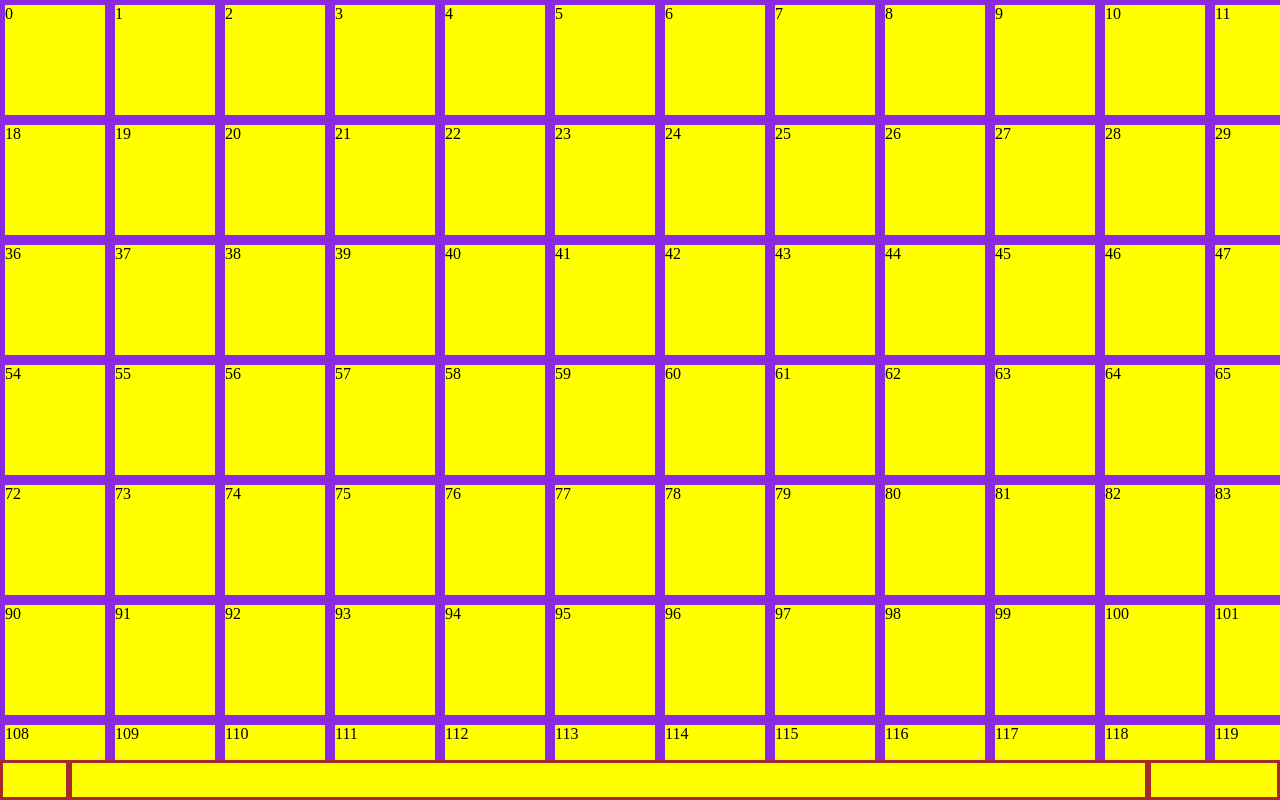
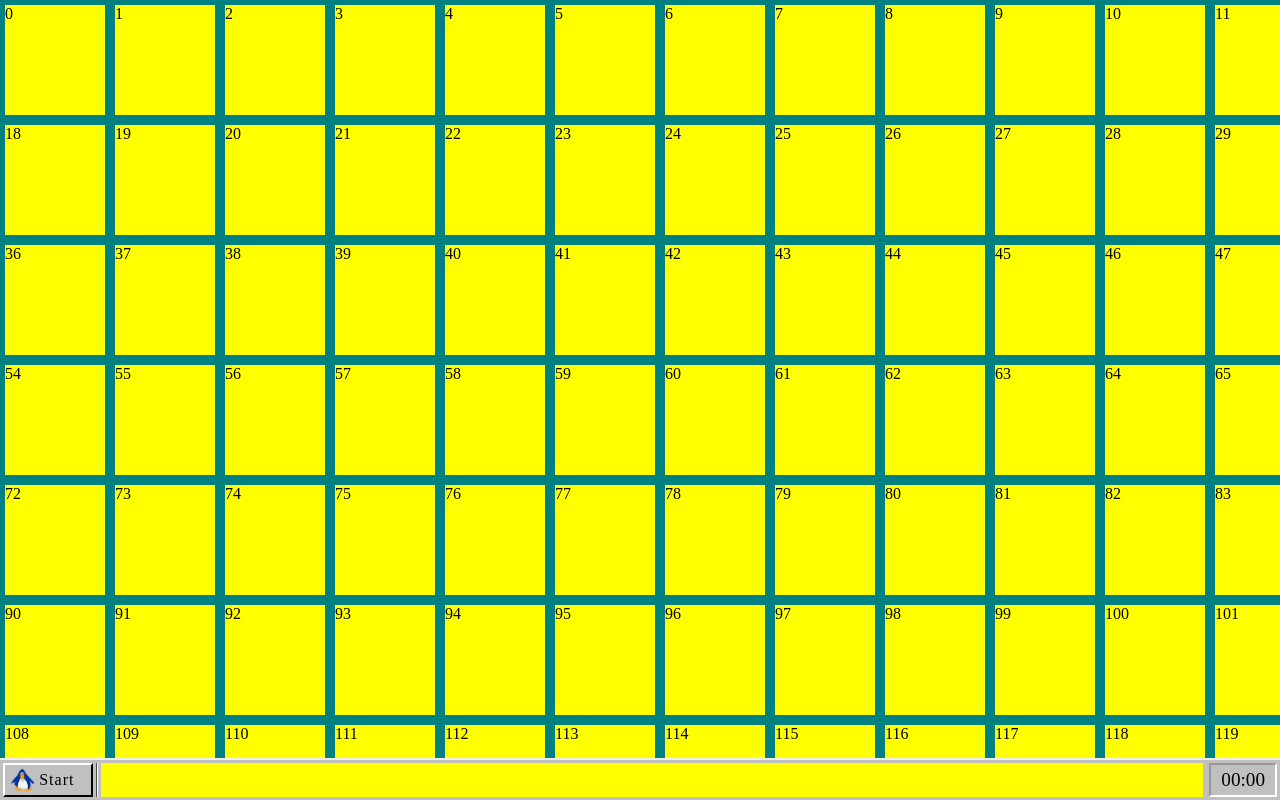
Before and after one commit to ogelbw/ogelbw.github.io, a plain HTML site: page index.html in a window 1280 px wide. Drawn offline with Linux system fonts and the light colour scheme.

Commit message:
start buttom and clock formatting

```diff
--- a/index.html
+++ b/index.html
@@ -14,9 +14,15 @@
     </div>
 
     <div class="taskbar">
-        <div class="startbtn"></div>
+        <button class="startbtn">
+            <div style="position: relative; margin:0; width: 100%; height: 100%; display: flex; justify-items: end; align-items: center;">
+                <img src="./asset/237-2372489_linux-club-penguin-penguin-sprite.png" alt="">
+                <p>Start</p>
+            </div>
+        </button>
+        <div class="seperator"></div>
         <div class="appTray"></div>
-        <div class="clock"></div>
+        <div class="clock"><p>00:00</p></div>
     </div>
 </body>
 </html>
--- a/style.css
+++ b/style.css
@@ -1,3 +1,8 @@
+/* @font-face {
+    font-family: 'customFont';
+    src: url('asset/font/WimCrouwel68Regular-d9vPE.ttf') format('truetype');
+} */
+
 .desktop {
     display: block;
     position: absolute;
@@ -5,7 +10,7 @@
     left: 0;
     width: 100%;
     height: calc(100% - 40px);
-    background-color: blueviolet;
+    background-color: #008080;
     grid-template-columns: repeat(18, 1fr);
     overflow: hidden;
 }
@@ -33,23 +38,82 @@
     bottom: 0px;
     height: 40px;
     width: 100%;
-    background-color: brown;
+    background-color: #C0C0C0;
     left: 0;
     justify-content: space-between;
+    border-top: 2px solid #EEEEEE;
 }
 
 .startbtn {
-    width: 75px;
+    display: flex;
+    width: fit-content;
+    min-width: 90px;
     height: calc(100% - 6px);
     margin: 3px;
     background-color: yellow;
+    background-color: #C0C0C0;
+    align-items: center;
+    justify-content: end;
+    border-top: 2px solid white;
+    border-left: 2px solid white;
+    border-bottom: 2px solid black;
+    border-right: 2px solid black;
+}
+
+.startbtn:hover{
+    cursor:pointer;
+}
+
+.startbtn:active{
+    border-top: 2px solid black;
+    border-left: 2px solid black;
+    border-bottom: 2px solid white;
+    border-right: 2px solid white;
+}
+
+.startbtn>div>p {
+    margin-right: 5px;
+    color: black;
+    font-size: 1.2em;
+    font-family: 'customFont';
+    letter-spacing: 1px;
+}
+
+.startbtn>div>img{
+    max-height: 80%;
+    margin-right: 5px;
+}
+
+.startbtn:active>div{
+    top: 1.5px;
+    left: 1.5px;
+}
+
+.taskbar>.seperator {
+    width: 0px;
+    height: calc(100% - 6px);
+    margin-top: 3px;
+    border-left: 1px solid rgb(73, 73, 73);
+    border-right: 1px solid rgb(255, 255, 255);
 }
 
 .clock {
-    width: 150px;
-    height: calc(100% - 6px);
+    display: flex;
+    justify-content: end;
+    width: fit-content;
+    height: calc(100% - 10px);
     margin: 3px;
-    background-color: yellow;
+    border-top: 2px solid #979797;
+    border-left: 2px solid #979797;
+    border-bottom: 2px solid white;
+    border-right: 2px solid white;
+    align-items: center;
+}
+
+.clock>p{
+    margin-right: 10px;
+    margin-left: 10px;
+    font-size: 1.2em;
 }
 
 .appTray {
```
Also changed, not shown: asset/237-2372489_linux-club-penguin-penguin-sprite.png (added), asset/font/WimCrouwel68Regular-d9vPE.ttf (added).
